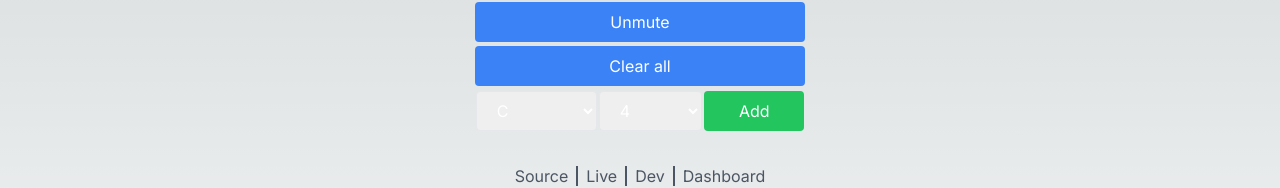
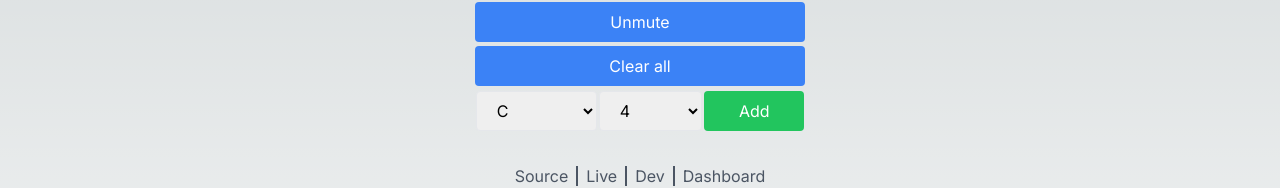
Before and after one commit to jamesonwilliams/polyphony, a Next.js app: page / in a window 1280 px wide. Shown: the part 174-362 px from the top of the page. Built offline with nearby package versions, Linux system fonts and the light colour scheme.

Commit message:
Workaround to make the select text show up in dark mode

```diff
--- a/app/globals.css
+++ b/app/globals.css
@@ -34,8 +34,13 @@ button {
   @apply mt-1 min-h-full min-w-full rounded bg-blue-500 px-4 py-2 text-white;
 }
 
+@media (prefers-color-scheme: dark) {
+  select {
+    @apply bg-gray-300 text-gray-700;
+  }
+}
+
 select {
-  color: rgb(var(--background-end-rgb));
   @apply mt-1 min-h-full min-w-full rounded border px-4 py-2;
 }
 
```
